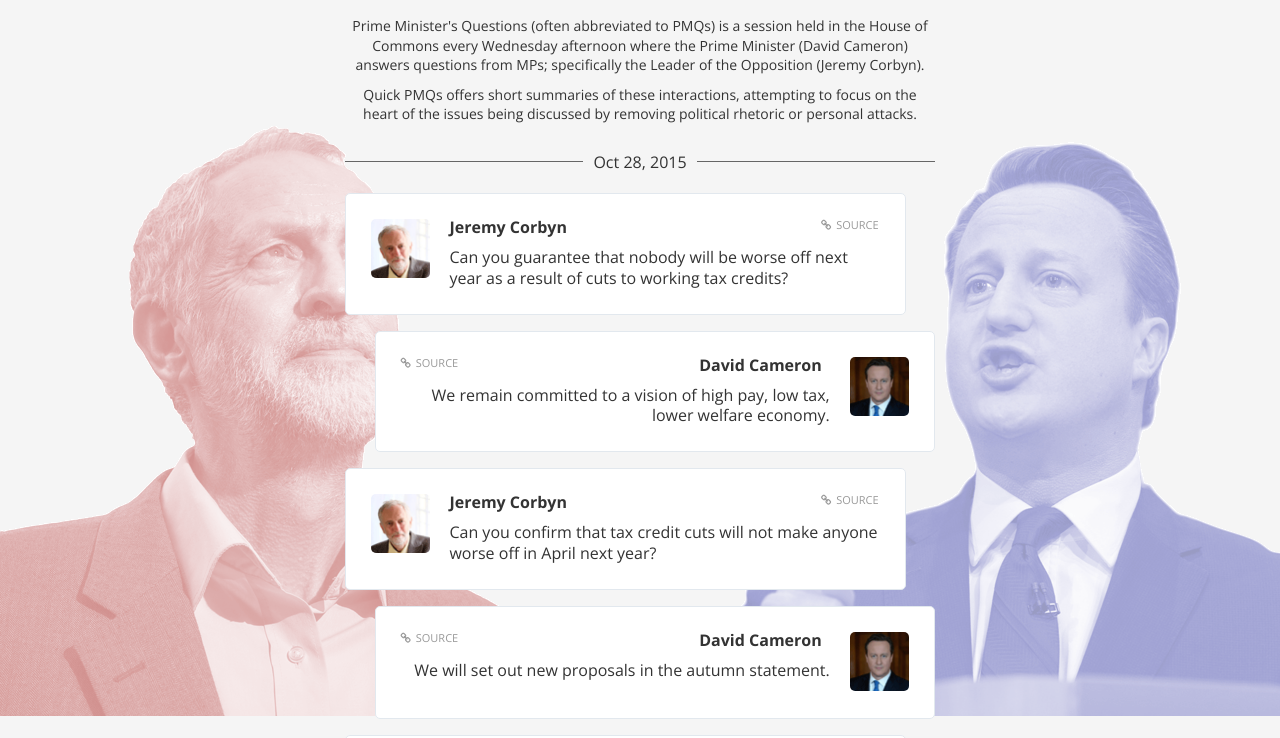
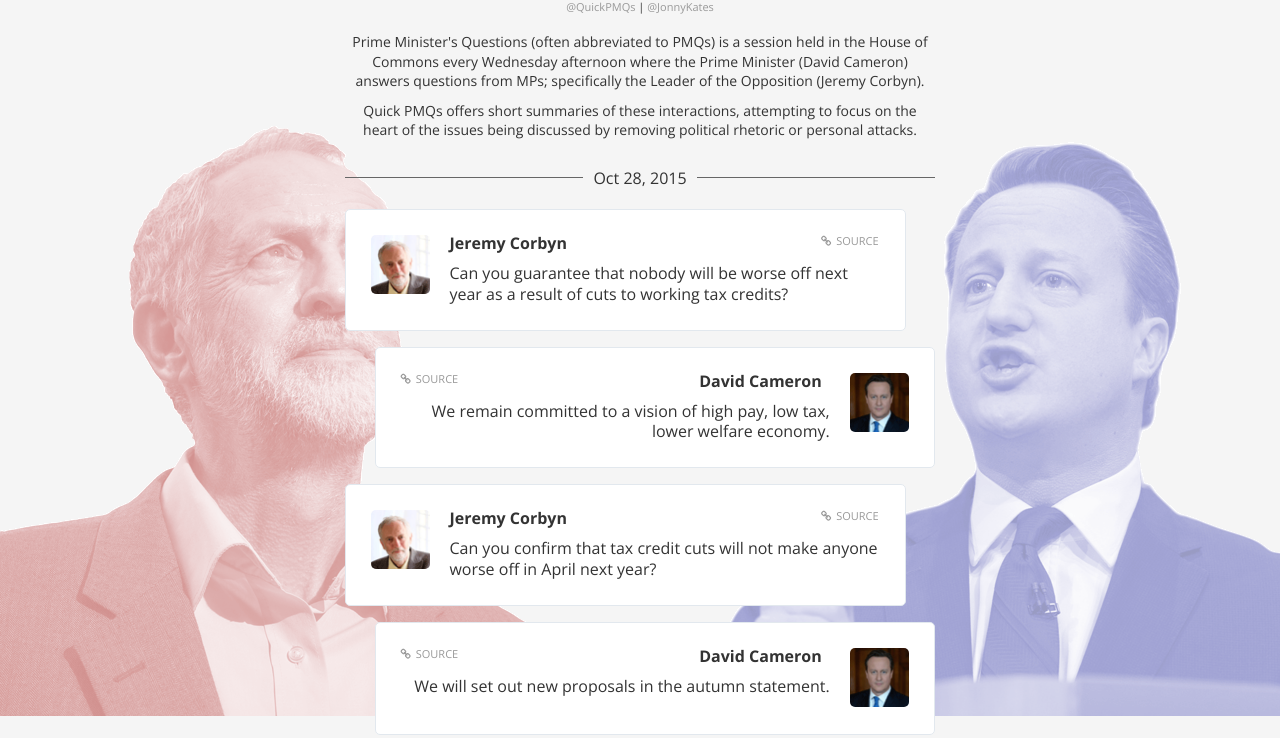
Before and after one commit to jonnykates/quick-pmqs-v1, a plain HTML site: page index.html in a window 1280 px wide. Shown: the part 124-862 px from the top of the page. Drawn offline with nearby package versions, Linux system fonts and the light colour scheme; a web font is replaced by a local one.

Commit message:
Twitter handles

```diff
--- a/index.html
+++ b/index.html
@@ -18,6 +18,7 @@
 <div class="content-container" ng-controller="TweetController">
 
   <h1 class="site-title">Quick PMQs</h1>
+  <span class="twitter-handles"><a href="http://www.twitter.com/QuickPMQs">@QuickPMQs</a> | <a href="http://www.twitter.com/jonnykates">@JonnyKates</a></span>
   <p class="site-intro">Prime Minister's Questions (often abbreviated to PMQs) is a session held in the House of Commons every Wednesday afternoon where the Prime Minister (David Cameron) answers questions from MPs; specifically the Leader of the Opposition (Jeremy Corbyn).</p>
   <p class="site-intro">Quick PMQs offers short summaries of these interactions, attempting to focus on the heart of the issues being discussed by removing political rhetoric or personal attacks.</p>
 
--- a/style/style.scss
+++ b/style/style.scss
@@ -45,8 +45,8 @@ body {
 
 h1 {
   font-size: 70px;
-  margin-bottom: 30px;
   &.site-title {
+    margin-bottom: 15px;
     color: #000;
     text-align: center;
     font-family: $site-title-font;
@@ -59,6 +59,22 @@ h1 {
   margin-bottom: 10px;
   line-height: 1.4;
   font-size: 14px;
+}
+
+.twitter-handles {
+  text-align: center;
+  display: block;
+  font-size: 11px;
+  margin-bottom: 20px;
+
+  a {
+    color: #999;
+    text-decoration: none;
+
+    &:hover {
+      color: #666;
+    }
+  }
 }
 
 .content-container {
```
Also changed, not shown: style/style.css.
